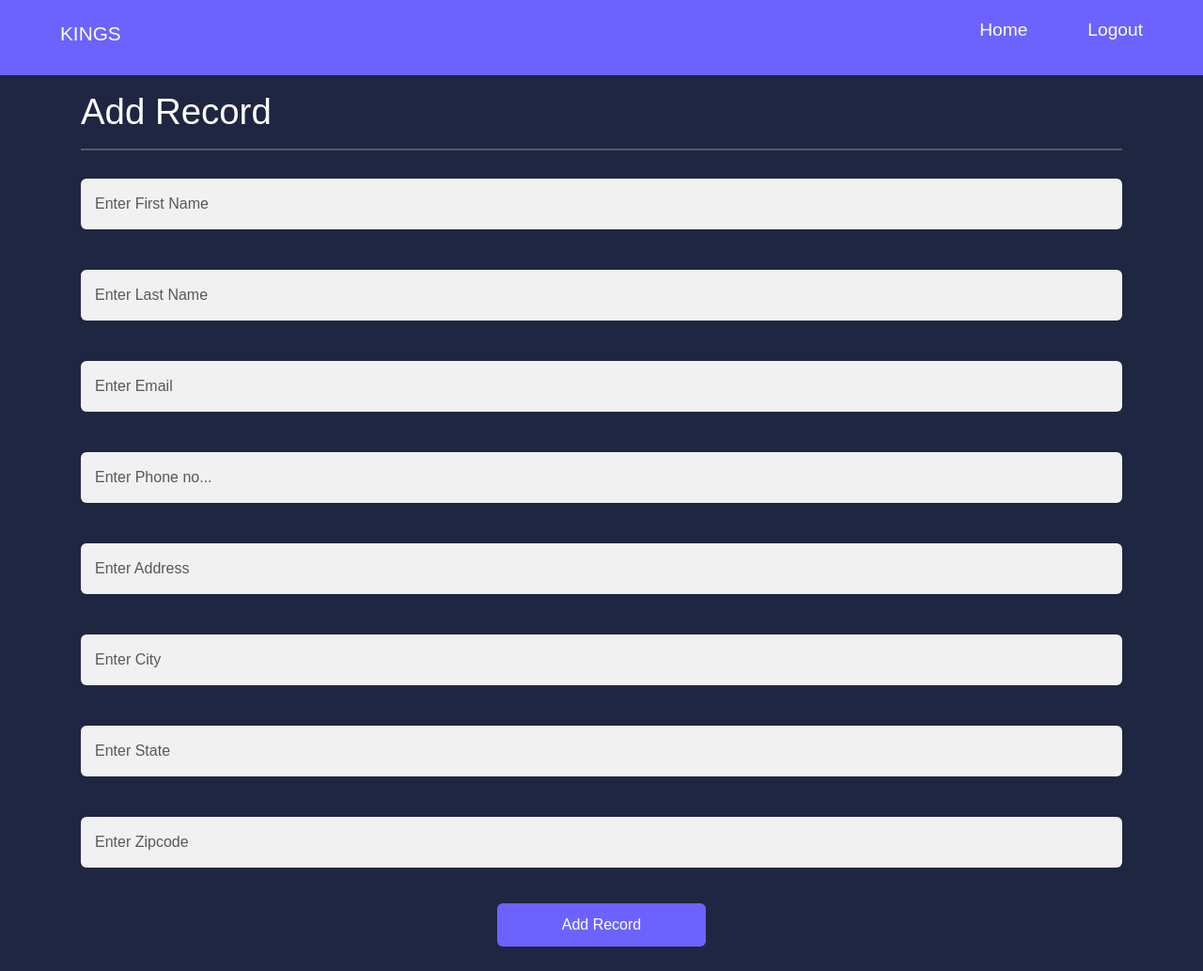
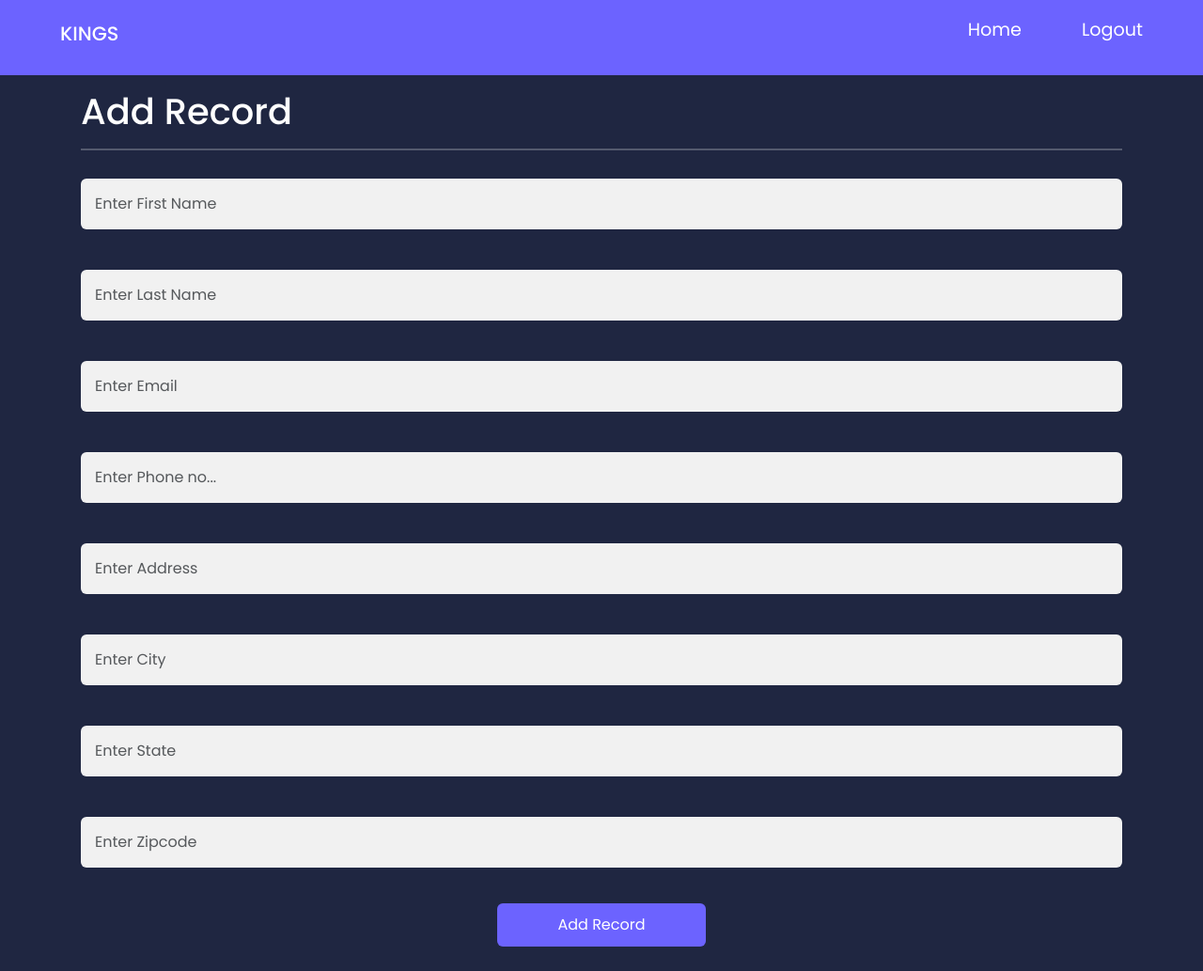
Before and after one commit to UmukoroDav/CRUD, a Django app: page /app/add/ in a window 1280 px wide. Shown: the whole page at 94% size. Run offline with Django 4.2, Linux system fonts and the light colour scheme; a user stored in the database is signed in; some libraries are stand-ins or nearby versions.

Commit message:
base.html

```diff
--- a/template/base.html
+++ b/template/base.html
@@ -9,6 +9,9 @@
     <link rel="stylesheet" href="{% static 'css/style.css' %}">
     <link rel="stylesheet" href="https://cdnjs.cloudflare.com/ajax/libs/font-awesome/6.5.2/css/all.min.css" integrity="sha512-SnH5WK+bZxgPHs44uWIX+LLJAJ9/2PkPKZ5QiAj6Ta86w+fsb2TkcmfRyVX3pBnMFcV7oQPJkl9QevSCWr3W6A==" crossorigin="anonymous" referrerpolicy="no-referrer" />
     <script src="https://code.jquery.com/jquery-1.11.1.min.js"></script>
+            <link rel="preconnect" href="https://fonts.googleapis.com">
+<link rel="preconnect" href="https://fonts.gstatic.com" crossorigin>
+<link href="https://fonts.googleapis.com/css2?family=Poppins:ital,wght@0,100;0,200;0,300;0,400;0,500;0,600;0,700;0,800;0,900;1,100;1,200;1,300;1,400;1,500;1,600;1,700;1,800;1,900&display=swap" rel="stylesheet">
 </head>
 <body>
 
```
